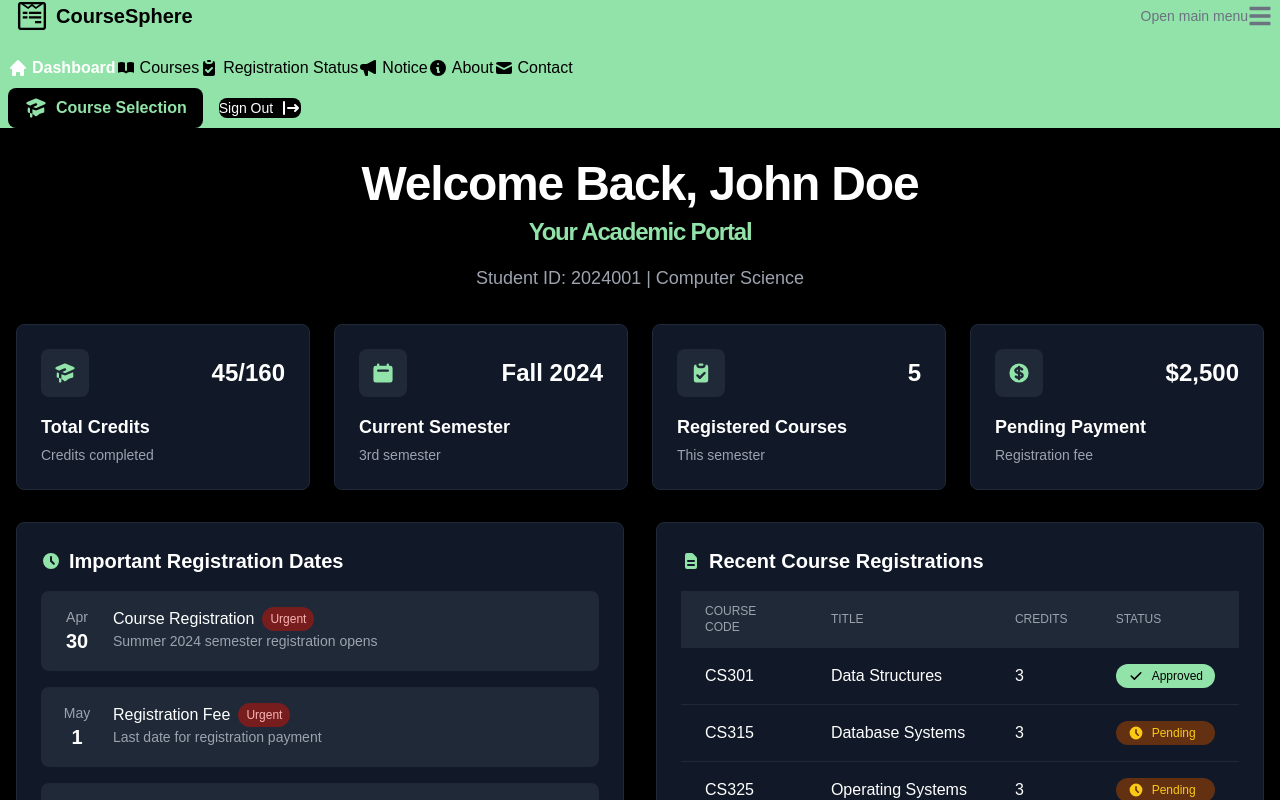
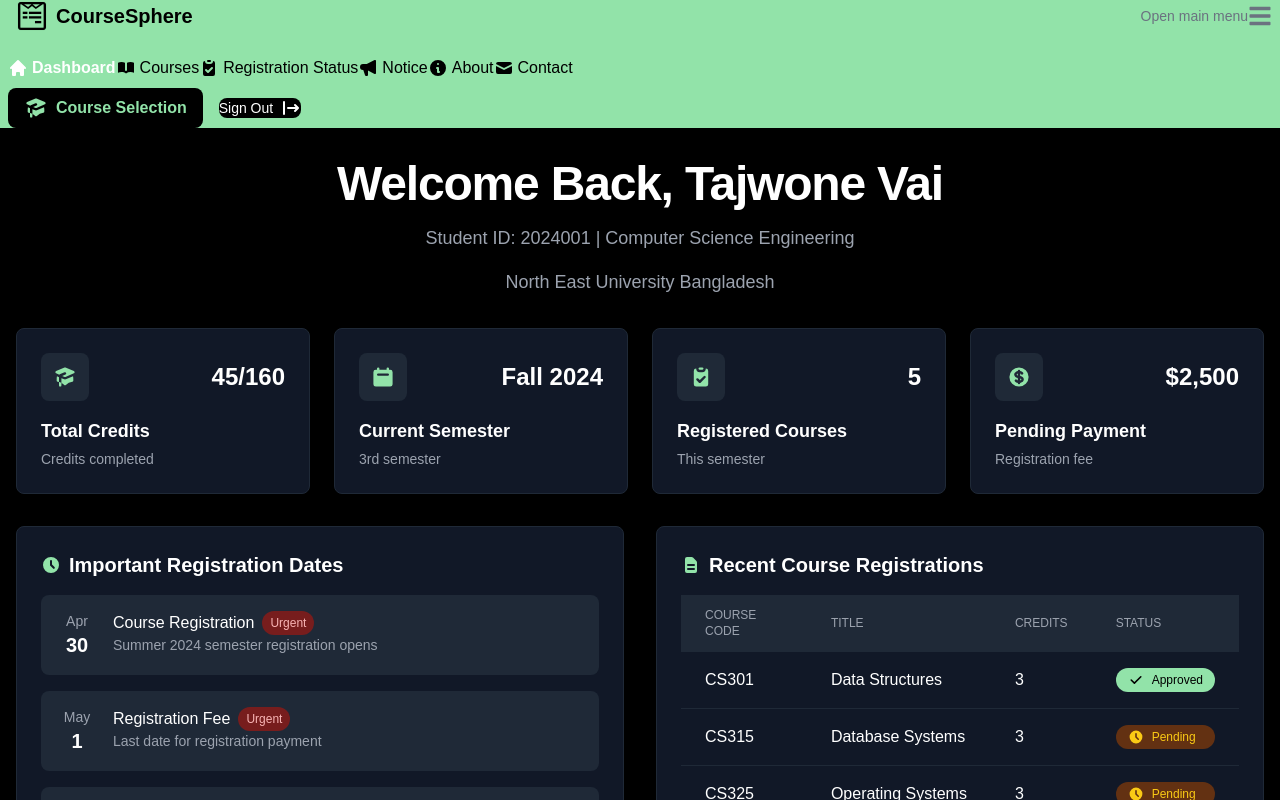
Before and after one commit to tajwone17/CourseSphere, a Next.js app: page /student-dashboard in a window 1280 px wide. Shown: the top 800 px of the page. Built offline with nearby package versions, Linux system fonts and the light colour scheme.

Commit message:
Refactor heading styles across Course Catalog, Notice, Registration Status, and Student Dashboard pages for consistency and improved readability.

```diff
--- a/app/(pages)/courses/page.tsx
+++ b/app/(pages)/courses/page.tsx
@@ -158,7 +158,7 @@ export default function CourseCatalogTable() {
         data-aos="fade-down"
         data-aos-duration="1000"
       >
-        <h1 className="mb-2 text-3xl font-extrabold tracking-tight text-white lg:text-5xl">
+        <h1 className="mb-2 text-3xl font-bold tracking-tight text-white lg:text-5xl">
           Course Catalog
         </h1>
         <p className="mt-4 text-lg text-gray-400">
--- a/app/(pages)/notice/page.tsx
+++ b/app/(pages)/notice/page.tsx
@@ -81,7 +81,7 @@ export default function NoticePage() {
         data-aos="fade-down"
         data-aos-duration="1000"
       >
-        <h1 className="mb-2 flex items-center justify-center gap-2 text-3xl font-extrabold tracking-tight text-white lg:text-5xl">
+        <h1 className="mb-2 flex items-center justify-center gap-2 text-3xl font-bold tracking-tight text-white lg:text-5xl">
           <HiSpeakerphone className="text-[#92e3a9]" />
           Latest Notices
         </h1>
--- a/app/(pages)/registration-status/page.tsx
+++ b/app/(pages)/registration-status/page.tsx
@@ -53,7 +53,7 @@ export default function page() {
         data-aos="fade-down"
         data-aos-duration="1000"
       >
-        <h1 className="mb-2 text-3xl font-extrabold tracking-tight text-white lg:text-5xl">
+        <h1 className="mb-2 text-3xl font-bold tracking-tight text-white lg:text-5xl">
           Registration Status
         </h1>
         <p className="mt-4 text-lg text-gray-400">
--- a/app/(pages)/student-dashboard/page.tsx
+++ b/app/(pages)/student-dashboard/page.tsx
@@ -96,14 +96,15 @@ export default function StudentDashboard() {
         data-aos="fade-down"
         data-aos-duration="1000"
       >
-        <h1 className="mb-2 text-4xl font-extrabold tracking-tight text-white lg:text-5xl">
-          Welcome Back, John Doe
-          <span className="mt-2 block text-2xl font-bold text-[#92e3a9]">
-            Your Academic Portal
-          </span>
+        <h1 className="mb-2 text-4xl font-bold tracking-tight text-white lg:text-5xl">
+          Welcome Back, Tajwone Vai
+
         </h1>
         <p className="mt-4 text-lg text-gray-400">
-          Student ID: 2024001 | Computer Science
+          Student ID: 2024001 | Computer Science Engineering
+        </p>
+        <p className="mt-4 text-lg text-gray-400">
+         North East University Bangladesh
         </p>
       </div>
 
```
